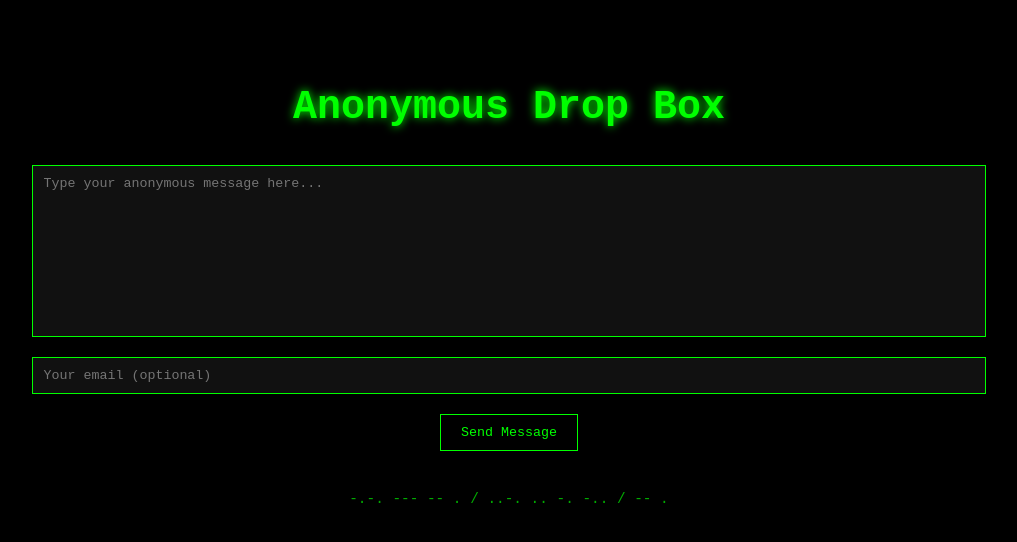
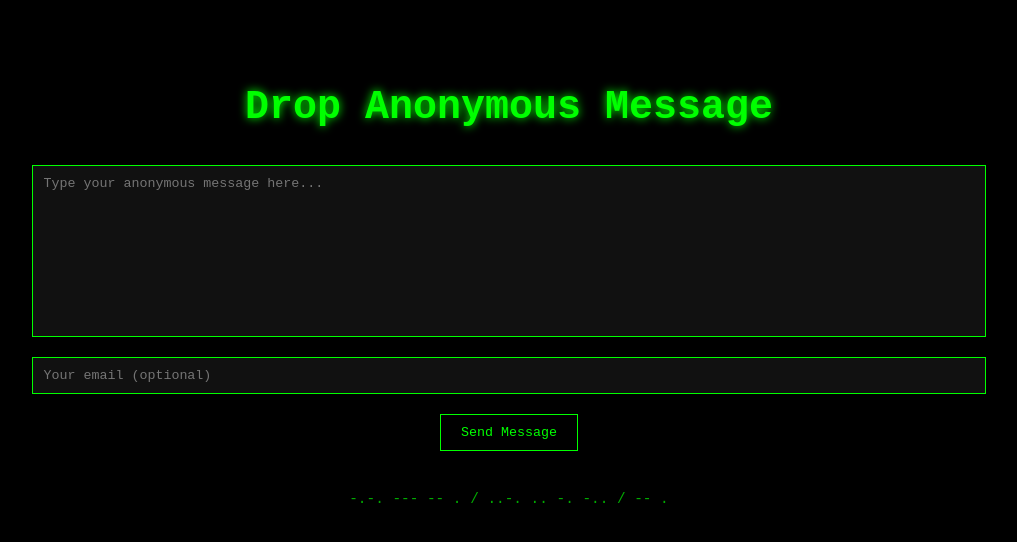
Before and after one commit to D3fault-max/anonmessage, a plain HTML site: page index.html in a window 1280 px wide. Shown: the whole page, without its empty margins (131-1148 px from the left). Drawn offline with Linux system fonts and the light colour scheme.

Commit message:
Fix HTML structure and update heading text

```diff
--- a/index.html
+++ b/index.html
@@ -64,7 +64,7 @@
   </script>
 </head>
 <body>
-  <h1>Anonymous Drop Box</h1>
+  <h1>Drop Anonymous Message</h1>
   <form id="messageForm">
     <textarea name="message" placeholder="Type your anonymous message here..."></textarea><br>
     <input type="email" name="user_email" placeholder="Your email (optional)"><br>
@@ -88,4 +88,5 @@
     });
   </script>
 </body>
+
 </html>
```
